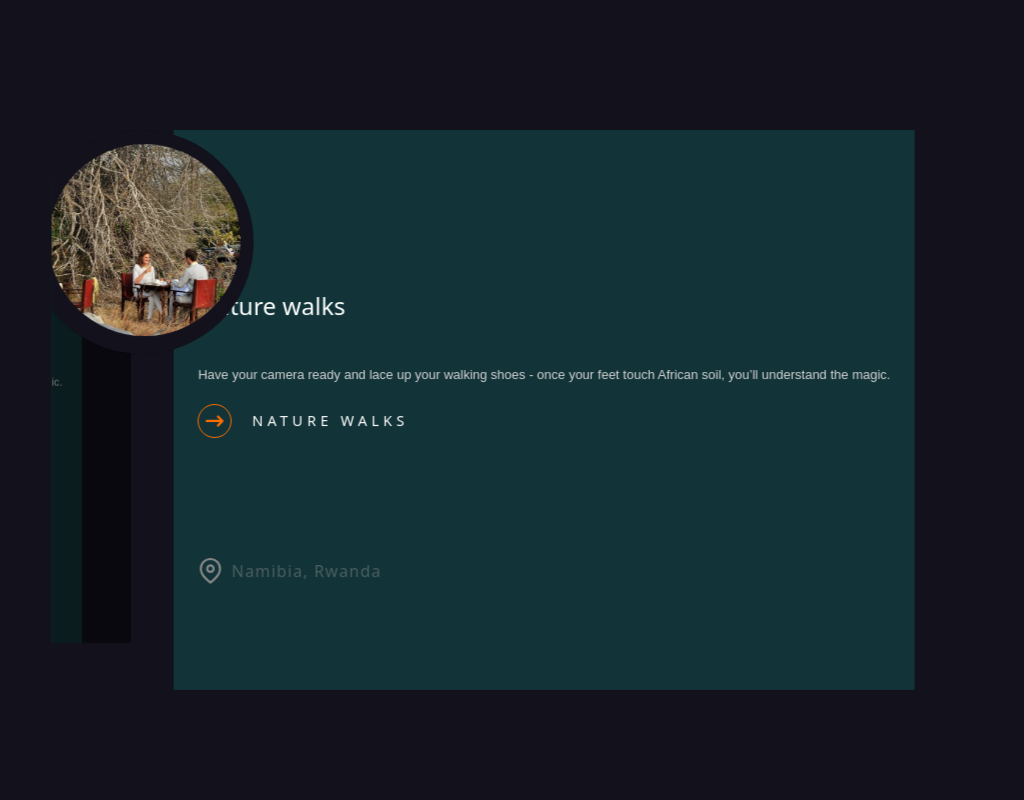
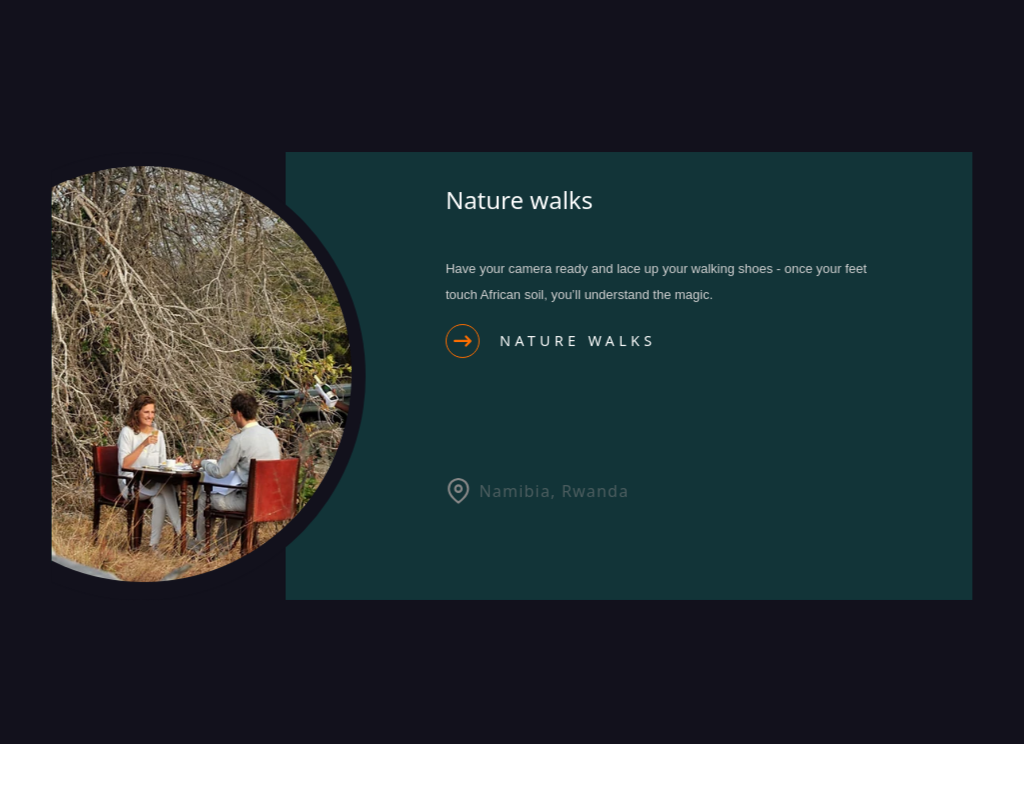
Before and after one commit to BenMukebo/landing-page, a React (Create React App) app: page / in a window 1024 px wide. Shown: the part 2960-3760 px from the top of the page. Built offline with nearby package versions, Linux system fonts and the light colour scheme.

Commit message:
Changing responsive

```diff
--- a/src/components/experience/experience.scss
+++ b/src/components/experience/experience.scss
@@ -13,13 +13,17 @@
   background-color: $black-backg;
 }
 
+// .heading-details{
+//   display: grid;
+//   grid-template-columns: 100%;
+// }
+
 .heading-details{
 	margin: 2rem 10%;
   padding: 3rem 0rem;
 	width: 100%;
   display: grid;
-  align-items: flex-end;
-  grid-template-columns: 49% 2% 49%;
+  grid-template-columns: 100%;
 
 	.experience_sub_title {
 		@extend %sub-title ;
@@ -102,29 +106,33 @@
 
 .card-content{
     display: flex;
-    flex-wrap: nowrap;
+    flex-wrap: wrap;
     justify-content: center;
+
 }
 
 .car-image-holder{
     z-index: 1;
+
     position: relative;
-    width: 46rem;
-    height: 28rem;
-    margin-right: -5rem;
-    border-radius: 20rem;
-    overflow: hidden;
+    width: 15rem;
+    height: 15rem;
+      overflow: hidden;
     display: flex;
     justify-content: center;
+    margin-bottom: -7rem;
+    margin-left: -5rem;
+    border-radius: 20rem;
     background-color: rgb(18, 17, 28);
 
 	img {
-		width: 26rem;
-		height: 26rem;
 		margin-top: .9rem;
 		margin-left: .3rem;
 		object-fit: cover;
-		border-radius: 20rem;
+		border-radius: 40rem;
+
+    width: 12rem;
+    height: 12rem;
 	}
 }
 
@@ -132,11 +140,12 @@
     // position: relative;
     /* z-index: -2; */
     background-color: rgb(18, 52, 56);
-    padding: 2rem 10rem;
-    min-height: 28rem;
 		@include d-flex(flex-start, normal);
 		flex-direction: column;
 		gap: 1rem;
+
+    min-height: 35rem;
+    padding: 0 1.5rem 2rem;
 
 		// & > * {
 		// 	background-color: rgb(97, 73, 73);
@@ -145,6 +154,7 @@
 
 .card-header {
 		color: $header-color;
+    margin-top: 10rem;
 		// font-size: 1.7rem;
 		// font-weight: 400;
 }
@@ -241,37 +251,36 @@
 	}
 }
 
-@media screen and (max-width: 1024px){
+@media screen and (min-width: 800px){
     .heading-details{
         display: grid;
-        grid-template-columns: 100%;
+        align-items: flex-end;
+        grid-template-columns: 49% 2% 49%;
     }
     // .card-holder{
     //     width: 28rem;
     // }
     .card-content{
-        flex-wrap: wrap;
-        background-color: transparent;
+        flex-wrap: nowrap;
     }
     .car-image-holder{
-        position: relative;
-        width: 14rem;
-        height: 14rem;
-        margin-bottom: -7rem;
-        margin-left: -5rem;
-        border-radius: 20rem;
-        background-color: rgb(18, 17, 28);
+      position: relative;
+      width: 46rem;
+      height: 28rem;
+      margin-right: -5rem;
+      border-radius: 20rem;
+      background-color: rgb(18, 17, 28);
     }
     .car-image-holder img{
-        width: 12rem;
-        height: 12rem;
+      width: 26rem;
+      height: 26rem;
     }
     .card-header{
-        margin-top: 10rem;
+        margin-top: 0rem;
     }
     .card-details-holder {
-      min-height: 35rem;
-      padding: 0 1.5rem 2rem;
+      padding: 2rem 10rem;
+      min-height: 28rem;
     }
     // .card-bottom{
     //     position: absolute;
```
